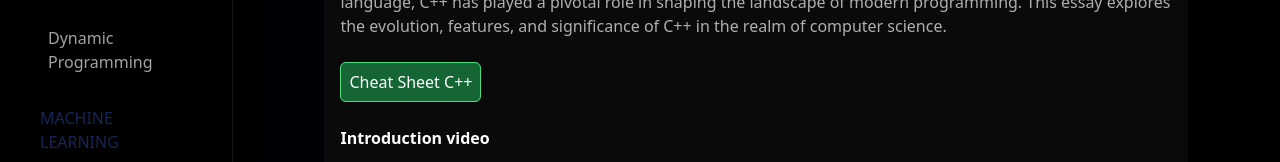
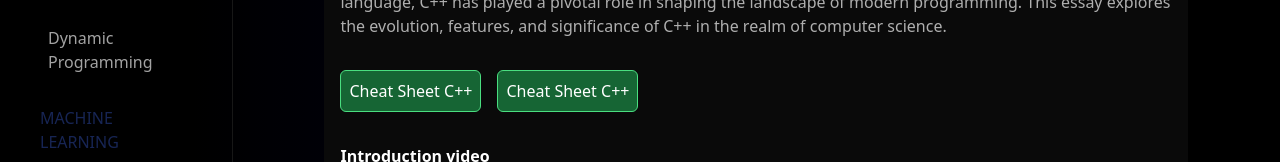
Before and after one commit to Kaneshy/academic-papers-svelte, a SvelteKit app: page /proyects/pl/cpp in a window 1280 px wide. Shown: the part 214-376 px from the top of the page. Built offline with nearby package versions, Linux system fonts and the light colour scheme.

Commit message:
c++ cheat sheets added

```diff
--- a/src/routes/proyects/pl/cpp/+page.svelte
+++ b/src/routes/proyects/pl/cpp/+page.svelte
@@ -54,13 +54,21 @@
 			of computer science.
 		</p>
 
-		<div>
+		<div class="flex gap-4">
 			<a
 				target="_blank"
 				class="p-2 rounded-md bg-green-800 border border-green-400 hover:bg-green-500"
 				href="https://drive.google.com/file/d/1nt5sj5iwO7wYgNzYUAbYYmSdd35MoKAx/preview"
 				>Cheat Sheet C++</a
 			>
+			<a
+				target="_blank"
+				class="p-2 rounded-md bg-green-800 border border-green-400 hover:bg-green-500"
+				href="https://drive.google.com/file/d/1vS0j2F2eA80exwP3e2RS2yM8dE-_s33O/preview"
+				>Cheat Sheet C++</a
+			>
+
+
 		</div>
 		<h2 class="font-bold">Introduction video</h2>
 		<section class="flex w-full gap-2 justify-between max-lg:flex-col">
```
